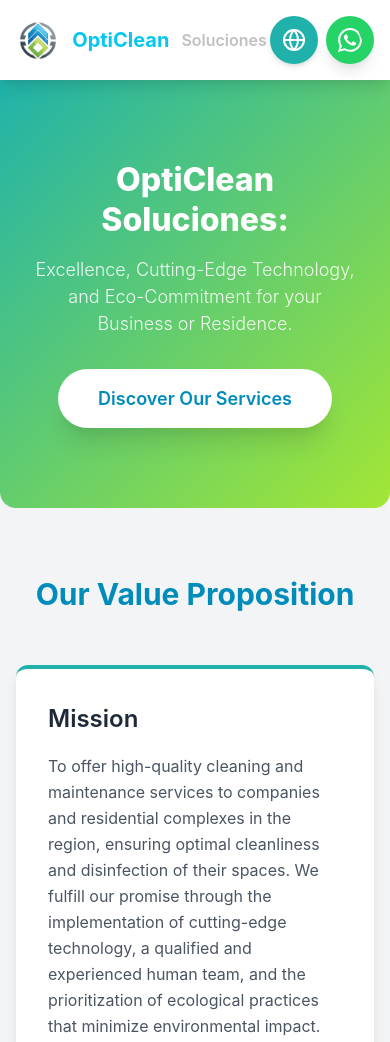
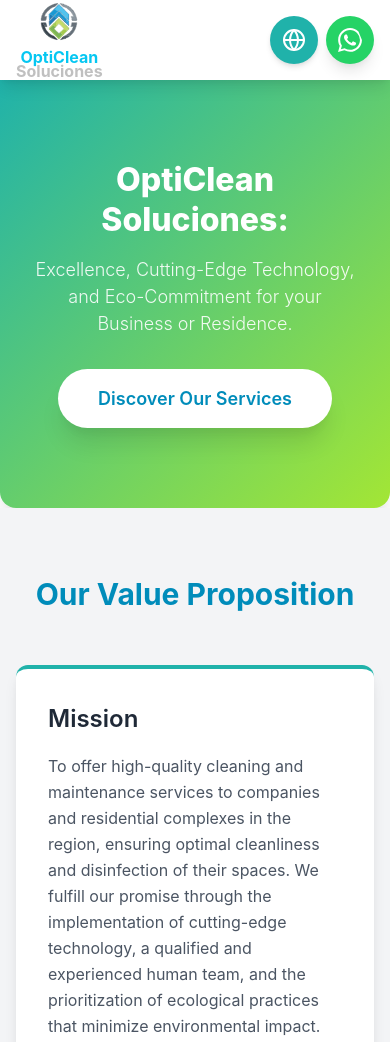
Before and after one commit to superpodernet-code/opticlean, a plain HTML site: page index.html in a window 390 px wide. Shown: the top 1042 px of the page. Drawn offline with nearby package versions, Linux system fonts and the light colour scheme.

Commit message:
cambio logo y responsive

```diff
--- a/index.html
+++ b/index.html
@@ -47,8 +47,8 @@
 
                     <div class="logo-container">
                         <div class="logo-image">
-                            <a href="https://www.opticlean.xyz"><img src="./assets/images/logo.png"
-                                    alt="OptiClean- Logo" class="logo-img"></a>
+                            <a href="https://www.opticlean.xyz"><img src="./assets/images/logo.svg" alt="Logo"
+                                    class="logo-img"></a>
                         </div>
 
                         <span class="logo-text">OptiClean </span>
--- a/styles/style.css
+++ b/styles/style.css
@@ -143,23 +143,44 @@ body {
 }
 
 .logo-text2 {
-  font-size: 1rem;
-  font-weight: 600;
+  font-size: 1.5rem;
+  font-weight: 700;
   /* color: var(--color-op-blue); */
   color: silver;
 }
 
 /* Responsive para móviles */
 @media (max-width: 768px) {
+  .logo-container {
+    flex-direction: column;
+    /* Ajusta la alineación de los elementos apilados. 'flex-start' o 'center' son comunes. */
+    align-items: center;
+    /* O 'center' si quieres que el texto quede centrado */
+  }
+
+  /* Si quieres reducir el espacio entre el logo y los textos apilados */
+  .logo-container {
+    gap: 0.25rem;
+  }
+
   .logo-img {
+    margin-top: 0.25rem;
     height: 40px;
     /* Un poco más pequeño en móviles */
   }
 
   .logo-text {
-    font-size: 1.25rem;
+    font-size: 1rem;
+    height: 10px;
     /* Texto más pequeño en móviles */
   }
+
+  .logo-text2 {
+    font-size: 1rem;
+
+    /* Texto más pequeño en móviles */
+  }
+
 }
 
 /**
```
Also changed, not shown: assets/Images/logo.svg (added).
